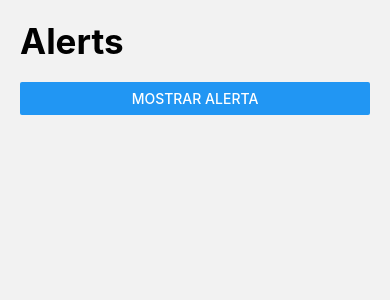
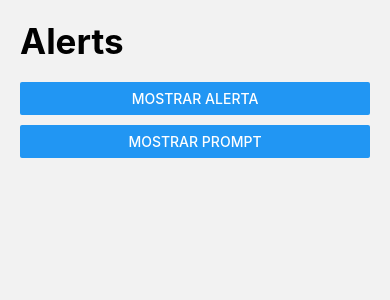
Before and after one commit to IngenieroAlan/06---RNComponents, a React Native app: screen /AlertScreen in a window 390 px wide. Shown: the top 300 px of the page. Built offline with nearby package versions, Linux system fonts and the light colour scheme.

Commit message:
Alert Prompt commit

```diff
--- a/package.json
+++ b/package.json
@@ -15,6 +15,7 @@
     "react": "18.2.0",
     "react-native": "0.72.1",
     "react-native-gesture-handler": "^2.12.0",
+    "react-native-prompt-android": "^1.1.0",
     "react-native-safe-area-context": "^4.6.3",
     "react-native-screens": "^3.22.0",
     "react-native-vector-icons": "^9.2.0"
--- a/src/screens/AlertScreen.tsx
+++ b/src/screens/AlertScreen.tsx
@@ -1,7 +1,12 @@
-import React from 'react'
-import { Button, View, Alert } from 'react-native'
-import { HeaderTitle } from '../components/HeaderTitle'
-import { styles } from '../theme/appTheme'
+//REACT
+import React from 'react';
+import { Button, View, Alert } from 'react-native';
+//Terceros
+import prompt from 'react-native-prompt-android';
+//Nuestro
+import { HeaderTitle } from '../components/HeaderTitle';
+import { styles } from '../theme/appTheme';
+
 
 export const AlertScreen = () => {
   const showAlert = () => {
@@ -11,11 +16,27 @@ export const AlertScreen = () => {
         onPress: () => console.log('Cancel Pressed'),
         style: 'destructive',
       },
-            {text: 'Aceptar', onPress: () => console.log('OK Pressed')},
-          ],{
+      { text: 'Aceptar', onPress: () => console.log('OK Pressed') },
+    ], {
       cancelable: true,
       onDismiss: () => console.log('Dismissed'),
     });
+  }
+  const promptAlert = () => {
+    prompt(
+      'Enter password',
+      'Enter your password to claim your $1.5B in lottery winnings',
+      [
+        { text: 'Cancel', onPress: () => console.log('Cancel Pressed'), style: 'cancel' },
+        { text: 'OK', onPress: password => console.log('OK Pressed, password: ' + password) },
+      ],
+      {
+        type: 'secure-text',
+        cancelable: false,
+        defaultValue: '',
+        placeholder: 'Constraseña',
+      }
+    );
   }
   return (
     <View style={styles.globalMargin}>
@@ -24,6 +45,11 @@ export const AlertScreen = () => {
         title='Mostrar alerta'
         onPress={showAlert}
       />
+      <View style={{ height: 10 }} />
+      <Button
+        title='Mostrar prompt'
+        onPress={promptAlert}
+      />
     </View>
   )
 }
```
Also changed, not shown: 1 other file (tests, documents, lock files or other folders). Lines whose indentation alone changed are shown as unchanged.
